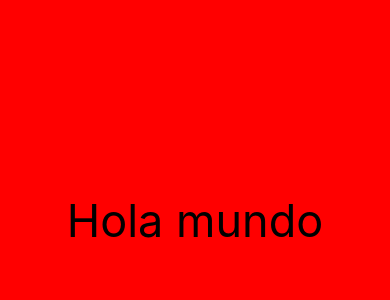
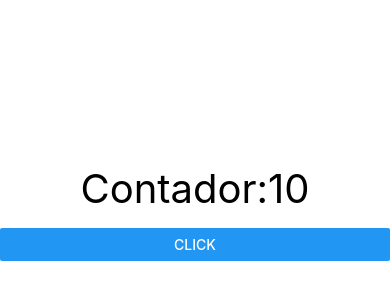
Before and after one commit to Damian-16/CounterApp, a React Native app: screen / in a window 390 px wide. Shown: the part 202-502 px from the top of the page. Built offline with nearby package versions, Linux system fonts and the light colour scheme.

Commit message:
se hizo el screen contador

```diff
--- a/App.tsx
+++ b/App.tsx
@@ -1,10 +1,12 @@
 import React from 'react'
+import { CounterScreen } from './src/screens/CounterScreen';
 
 import { HolaMundoScreen } from './src/screens/HolaMundoScreen';
 
 const App = () => {
   return (
-   <HolaMundoScreen/>
+  //  <HolaMundoScreen/>
+  <CounterScreen/>
   )
 }
 export  default App;
--- /dev/null
+++ b/src/screens/CounterScreen.tsx
@@ -0,0 +1,28 @@
+import React, { useState } from 'react'
+import { View, Text, Button } from 'react-native';
+
+export const CounterScreen = () => {
+
+    const [contador, setContador] = useState(10);
+
+    return (
+        <View style={{
+            flex:1,
+            justifyContent:'center',
+        }}>
+            <Text
+            style={{
+                textAlign:'center',
+                fontSize:40,
+                top:-15
+            }}>Contador:{contador}</Text>
+            <Button
+            title="CLick"
+            onPress={()=> setContador(contador+1)}
+            >
+
+            </Button>
+
+        </View>
+    )
+}
```
